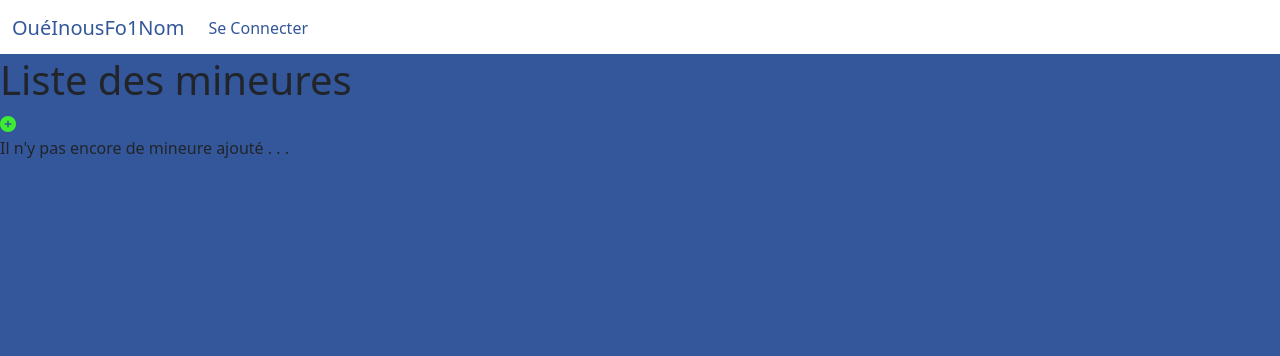
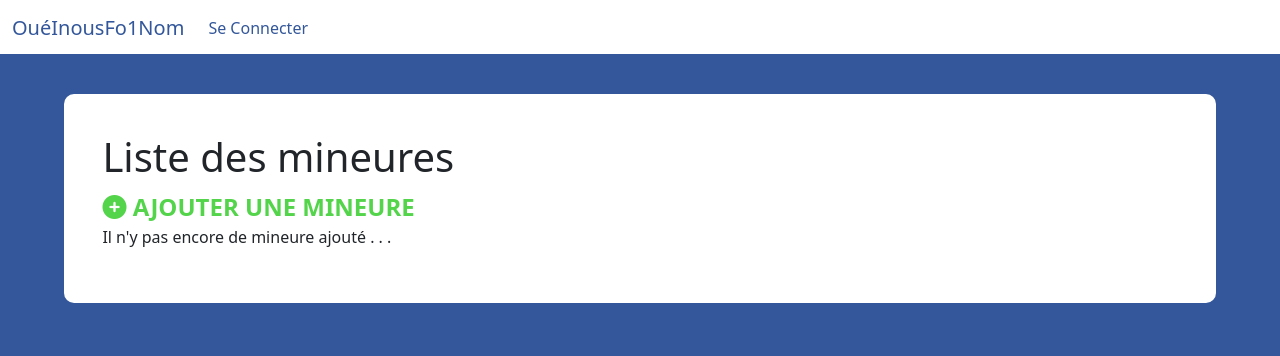
Before and after one commit to YannickLeCam/tutorat, a Symfony app: template templates/direction/mineurList.html.twig in a window 1280 px wide. Shown: the top 356 px of the page. Run offline with Twig, Linux system fonts and the light colour scheme; the template is opened without the code that fills it, so the values that code supplies are empty; style sheets or scripts are compiled from the project's sources; some libraries are stand-ins or nearby versions.

Commit message:
add(CSSing mineure liste)

```diff
--- a/templates/direction/mineurList.html.twig
+++ b/templates/direction/mineurList.html.twig
@@ -3,16 +3,27 @@
 {% block title %}Hello MineureController!{% endblock %}
 
 {% block body %}
+    <div id="wrapper">
         <h1>Liste des mineures</h1>
-    <a href="{{path('app_mineur.new')}}"><i class="fa-solid fa-circle-plus" style="color: #3eec32;"></i></a>
+        <a id="ajout" href="{{path('app_specialite.new')}}"><i class="fa-solid fa-circle-plus"></i> Ajouter une mineure </a>
         {% if mineures | length > 0 %}
+            <table class="table table-striped table-hover">
+                <thead>
+                    <th>Nom de la mineure</th>
+                    <th>Action</th>
+                </thead>
+                <tbody>
                     {% for mineure in mineures %}
-            <li>{{mineure.name}}
-                <a href="{{path('app_mineur.edit',{id:mineure.id})}}"><i class="fa-solid fa-pen-to-square" style="color: #FFD43B;"></i></a>
-                <a href="{{path('app_mineur.del',{id:mineure.id})}}"><i class="fa-solid fa-trash-can" style="color: #ee5044;"></i></a>
-            </li>
+                        <tr>
+                            <td>{{mineure.name}}</td>
+                            <td> <a href="{{path('app_mineur.edit',{id:mineure.id})}}"> <i class="fa-solid fa-pen-to-square" style="color: #FFD43B;"></i></a> <a href="{{path('app_mineur.del',{id:mineure.id})}}"><i class="fa-solid fa-trash-can" style="color: #ee5044;"></i></a></td>
+                        </tr>
                     {% endfor %}
+                </tbody>
+            </table>
+
         {% else %}
-        <p>Il n'y pas encore de mineure ajouté . . .</p>
+            <p>Il n'y pas encore de mineure ajouté . .    .</p>
         {% endif %}
+    </div>
 {% endblock %}
```
Lines whose indentation alone changed are shown as unchanged.
